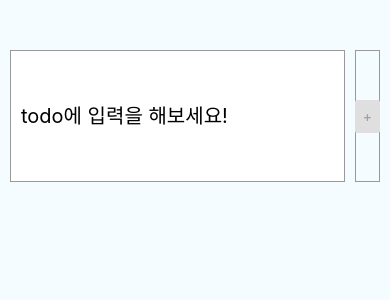
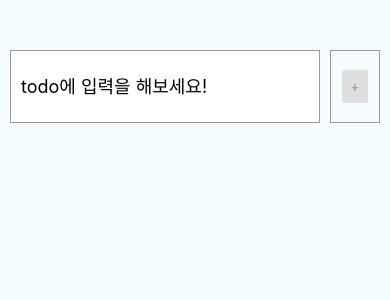
Before and after one commit to dropx/rn-todo, a React Native app in the folder dojae/rnTodo/: screen / in a window 390 px wide. Shown: the top 300 px of the page. Built offline with nearby package versions, Linux system fonts and the light colour scheme.

Commit message:
기본 스타일 완료 (리스트, 아이템) /  드라이버 영진, 네비게이터 재윤

```diff
--- a/dojae/rnTodo/App.js
+++ b/dojae/rnTodo/App.js
@@ -89,26 +89,31 @@ export default class App extends Component {
     });
   }
 
-  renderTodoItem = (item, index) => (
+  renderTodoItem = (item) => (
     <View
-      key={index}
-      style={{
-        flex: 1,
-        flexDirection: "row",
-        justifyContent: "center"
-      }}
+      key={item.id}
+      style={styles.todoItem}
     >
+      <View style={styles.todoItemToggleButton}>
         <Button
           onPress={() => this.toggleDone(item.id)}
           title={item.isDone == true ? "☑️" : "⬜"} // check: ☑, uncheck: ⬜
           color="#841584"
         />
-      <Text>{item.contents}</Text>
+      </View>
+      <View style={styles.todoItemContents}>
+        <Text
+        style={styles.todoItemContentsText}
+        ellipsizeMode="tail"
+        numberOfLines={1}>{item.contents}</Text>
+      </View>
+      <View style={styles.todoItemDeleteButton}>
         <Button
           onPress={() => this.deleteTodoItem(item.id)}
           title="[-]" // check: ☑, uncheck: ⬜
           color="#841584"
         />
+      </View>
     </View>
   );
 
@@ -136,9 +141,18 @@ export default class App extends Component {
             />
           </View>
         </View>
-        {/* todoList */}
+        {/* todoList FlatList 컴포넌트로 만들기 */}
         <View style={styles.todoList}>
-          {this.state.todoList.map(this.renderTodoItem)}
+          {/*this.state.todoList.map(this.renderTodoItem)*/}
+          <FlatList
+            data={this.state.todoList.sort((a, b) => {
+              if(a.createAt < b.createAt) return 1;
+              if(a.createAt > b.createAt) return -1;
+              if(a.createAt === b.createAt) return 0;
+            })}
+            renderItem={({item}) => this.renderTodoItem(item)}
+            keyExtractor={(item) => String(item.id)}
+          />
         </View>
       </View>
     );
@@ -151,7 +165,7 @@ const styles = StyleSheet.create({
     justifyContent: "center",
     alignItems: "center",
     backgroundColor: "#F5FCFF",
-    paddingTop: 50,
+    paddingVertical: 50,
     paddingHorizontal: 10
   },
 
@@ -163,7 +177,7 @@ const styles = StyleSheet.create({
   },
   todoItemTextInput: {
     flex: 4,
-    fontSize: 20,
+    fontSize: 18,
     padding: 10,
     borderColor: "#999",
     borderWidth: 1,
@@ -177,10 +191,29 @@ const styles = StyleSheet.create({
     borderColor: "#999",
     borderWidth: 1
   },
-
   todoList: {
-    backgroundColor: "red",
+    marginTop: 10,
+    width: "100%",
     display: "flex",
-    flex: 5
+    flex: 9
+  },
+  todoItem: {
+    width: "100%",
+    flexDirection: "row",
+    alignItems: "center",
+    justifyContent: "space-around",
+    marginVertical: 5
+  },
+  todoItemToggleButton: {
+    flex: 1
+  },
+  todoItemContents: {
+    flex: 4
+  },
+  todoItemContentsText: {
+    fontSize: 15
+  },
+  todoItemDeleteButton: {
+    flex: 1
   }
 });
```
Lines whose indentation alone changed are shown as unchanged.
